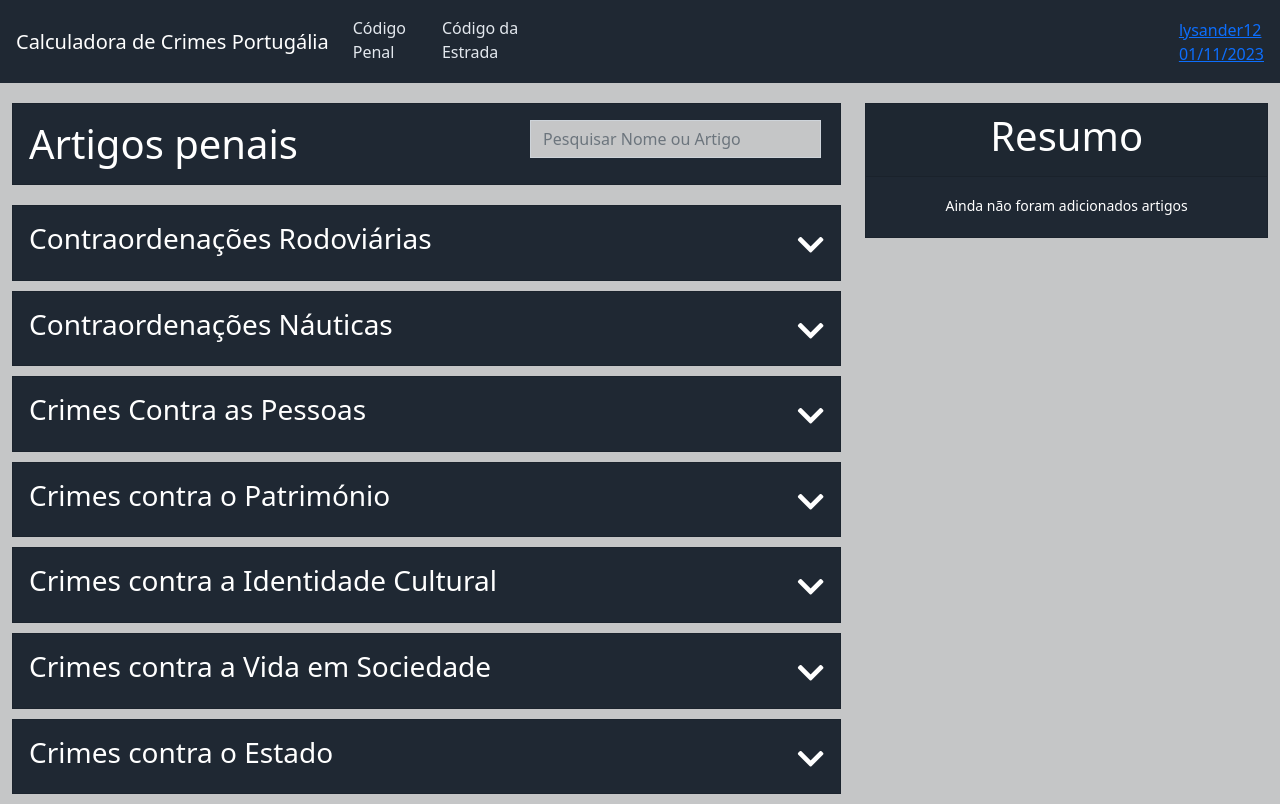
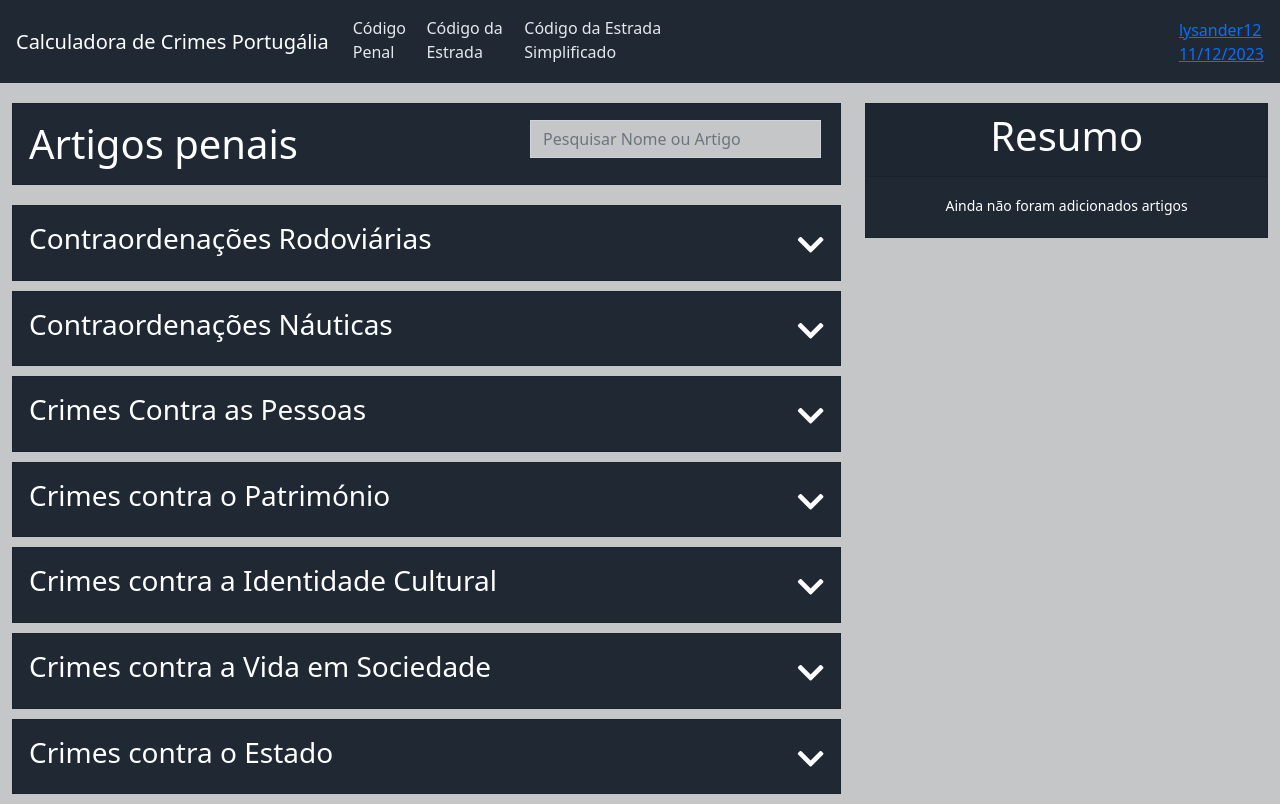
Before and after one commit to xlysander12/artigos-penais-portugalia, a plain HTML site: page index.html in a window 1280 px wide. Drawn offline with Linux system fonts and the light colour scheme; no server answers.

Commit message:
Added navbar option for simplified Road Code

```diff
--- a/index.html
+++ b/index.html
@@ -19,8 +19,9 @@
                     <ul class="navbar-nav">
                         <li class="nav-item"><a href="https://drive.google.com/file/d/17uWqHmNWbosthGiLpo7Wo7eP0AaSAwg8/view" target="_blank" aria-current="page" class="nav-link router-link-exact-active router-link-active">Código Penal</a></li>
                         <li class="nav-item"><a href="https://drive.google.com/file/d/1eW4DuVA-eI03Cnzy5a6ETiVr5wO8Xl3g/view" target="_blank" aria-current="page" class="nav-link router-link-exact-active router-link-active">Código da Estrada</a></li>
+                        <li class="nav-item"><a href="https://docs.google.com/spreadsheets/d/1hyknz-w4QIgfel401Nq88V0oP7GjKsCYRo1sPHelaeI/edit?usp=sharing" target="_blank" aria-current="page" class="nav-link router-link-exact-active router-link-active">Código da Estrada Simplificado</a></li>
                     </ul>
-                    <form class="form-inline my-2 my-lg-0 d-flex justify-content-end headerDetailsContainer"><small class="headerDetails align-middle"><a href="https://github.com/xlysander12/artigos-penais-portugalia" target="_blank">lysander12<br>01/11/2023</a></small></form>
+                    <form class="form-inline my-2 my-lg-0 d-flex justify-content-end headerDetailsContainer"><small class="headerDetails align-middle"><a href="https://github.com/xlysander12/artigos-penais-portugalia" target="_blank">lysander12<br>11/12/2023</a></small></form>
                 </div>
             </nav>
             <div class="container-fluid mainContainer">
```
